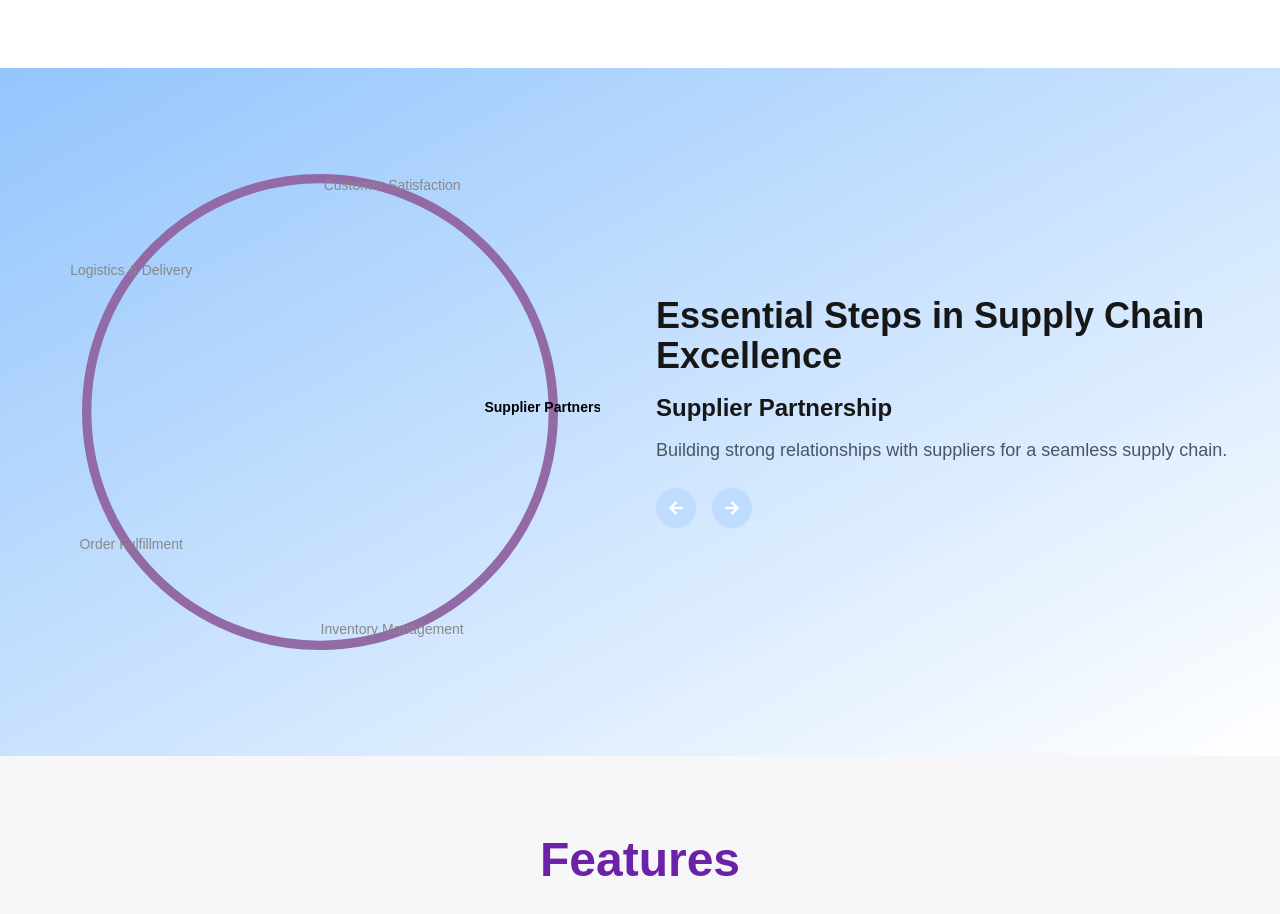
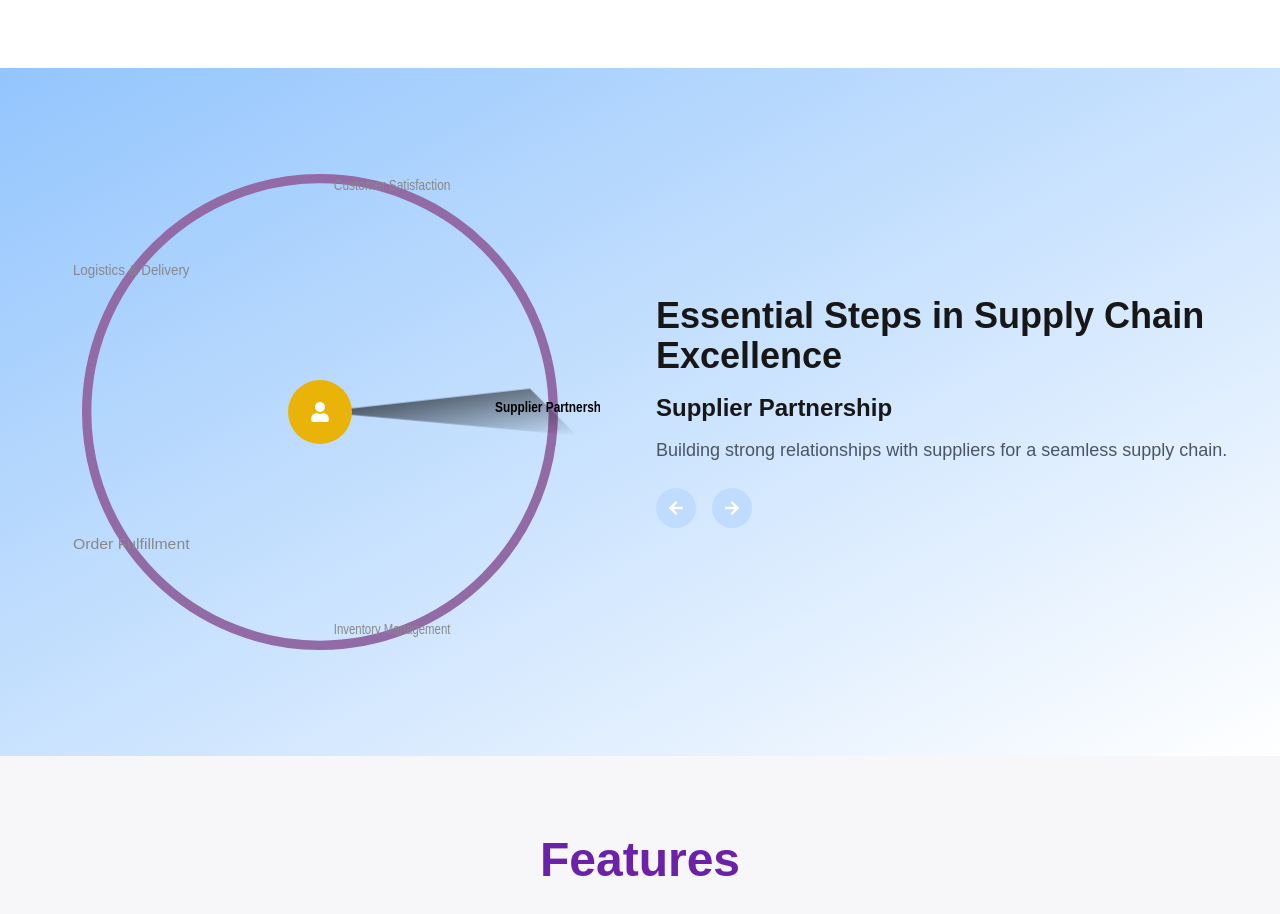
Before and after one commit to Pristine-Mind/mulya-bazzar, a Next.js app: page / in a window 1280 px wide. Shown: the part 1560-2474 px from the top of the page. Built offline with nearby package versions, Linux system fonts and the light colour scheme.

Commit message:
Add raycasting

```diff
--- a/app/components/DiscipleMakingProcess.tsx
+++ b/app/components/DiscipleMakingProcess.tsx
@@ -1,11 +1,11 @@
 "use client";
 
 import { useState } from "react";
-import { FaArrowLeft, FaArrowRight } from "react-icons/fa";
+import { FaArrowLeft, FaArrowRight, FaUser } from "react-icons/fa";
 
 const DiscipleMakingProcess = () => {
   const [currentStep, setCurrentStep] = useState(0);
-  const [lastClicked, setLastClicked] = useState(null); // Track last clicked button
+  const [lastClicked, setLastClicked] = useState(null);
 
   const steps = [
     { title: "Supplier Partnership", description: "Building strong relationships with suppliers for a seamless supply chain." },
@@ -25,23 +25,36 @@ const DiscipleMakingProcess = () => {
     setLastClicked("prev");
   };
 
+  const getCoordinates = (index) => {
+    const angle = (2 * Math.PI * index) / steps.length;
+    const x = 120 + 100 * Math.cos(angle);
+    const y = 120 + 100 * Math.sin(angle);
+    return { x, y };
+  };
+
+  const { x, y } = getCoordinates(currentStep);
+
   return (
-    <section className="flex flex-col md:flex-row items-center justify-center py-16 px-4 relative min-h-[70vh] bg-gradient-to-br from-blue-300 to-light-blue text-center" >
+    <section className="flex flex-col md:flex-row items-center justify-center py-16 px-4 relative min-h-[70vh] bg-gradient-to-br from-blue-300 to-light-blue text-center">
       <div className="flex-1 flex flex-col items-center relative mb-8 md:mb-0">
         <div className="w-64 h-64 sm:w-80 sm:h-80 md:w-[35rem] md:h-[35rem] relative flex items-center justify-center">
           <svg viewBox="0 0 240 240" className="w-full h-full">
+            <defs>
+              <linearGradient id="torchlight" x1="0%" y1="0%" x2="100%" y2="100%">
+                <stop offset="0%" style={{ stopColor: "rgba(0, 0, 0, 0.8)", stopOpacity: 1 }} />
+                <stop offset="100%" style={{ stopColor: "rgba(0, 0, 0, 0)", stopOpacity: 0 }} />
+              </linearGradient>
+            </defs>
             <circle
               cx="120"
               cy="120"
               r="100"
               fill="none"
               stroke="#926AA6"
-              stroke-width="4"
+              strokeWidth="4"
             />
             {steps.map((step, index) => {
-              const angle = (2 * Math.PI * index) / steps.length;
-              const x = 120 + 100 * Math.cos(angle);
-              const y = 120 + 100 * Math.sin(angle);
+              const { x, y } = getCoordinates(index);
               return (
                 <text
                   key={index}
@@ -51,12 +64,27 @@ const DiscipleMakingProcess = () => {
                   fill={index === currentStep ? "#000" : "#888"}
                   fontWeight={index === currentStep ? "bold" : "normal"}
                   fontSize="6"
+                  textLength="50"
+                  lengthAdjust="spacingAndGlyphs"
+                  filter={index === currentStep ? "url(#spotlight)" : "none"}
                 >
                   {step.title}
                 </text>
               );
             })}
+            {/* Torchlight projection */}
+            <polygon
+              points={`120,120 ${x - 10},${y - 10} ${x + 10},${y + 10}`}
+              fill="url(#torchlight)"
+              className="animate-torchlight"
+            />
           </svg>
+          {/* Actor in the center */}
+          <div className="absolute inset-0 flex items-center justify-center">
+            <div className="w-16 h-16 bg-yellow-500 rounded-full flex items-center justify-center text-white text-xl">
+              <FaUser />
+            </div>
+          </div>
         </div>
       </div>
       <div className="flex-1 text-center md:text-left md:pl-8">
@@ -86,6 +114,19 @@ const DiscipleMakingProcess = () => {
           </button>
         </div>
       </div>
+      <style jsx>{`
+        @keyframes torchlightAnimation {
+          0% {
+            opacity: 0;
+          }
+          100% {
+            opacity: 1;
+          }
+        }
+        .animate-torchlight {
+          animation: torchlightAnimation 1s forwards;
+        }
+      `}</style>
     </section>
   );
 };
```
